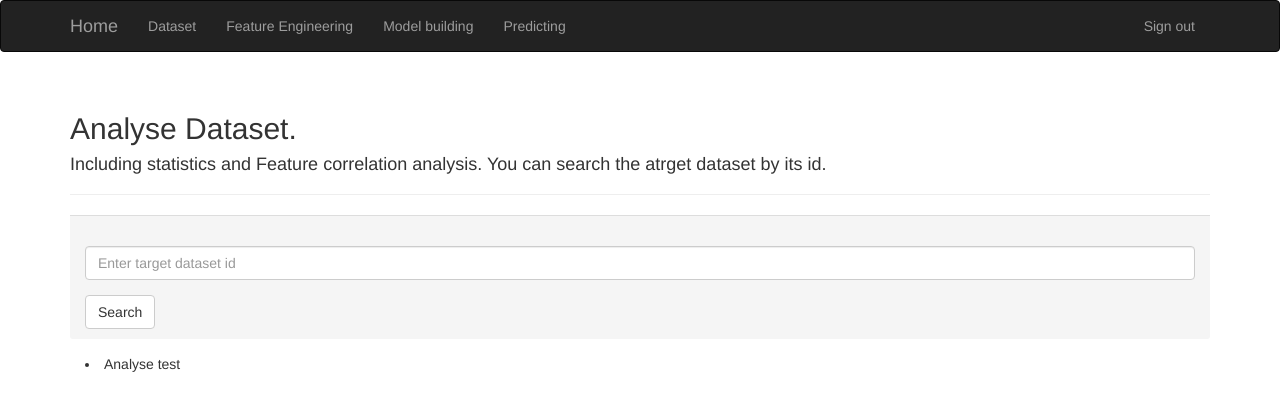
After one commit to Zjianglin/proPredictor, a Flask app: page /features in a window 1280 px wide. The commit adds this page. Shown: the top 411 px of the page. Run offline with Flask 2, Linux system fonts and the light colour scheme; the visitor is signed in with stand-in values (Sample User, id 1); some libraries are stand-ins or nearby versions.

```diff
--- a/app/main/datasets.py
+++ b/app/main/datasets.py
@@ -2,19 +2,48 @@ from ..models import Dataset
 from . import main
 from .. import db, datasets
 import os
-from flask import render_template, request, current_app
-from .forms import DatasetForm
-from flask_login import login_required
+from flask import render_template, flash, session, redirect, url_for
+from .forms import DatasetForm, SearchDataset
+from flask_login import login_required, current_user
 
 @main.route('/datasets', methods=['GET', 'POST'])
 @login_required
 def datasets_index():
     form = DatasetForm()
-    datas = ['test 1', 'test 2']
+    datas = [ {'name': 'test_dataset_1.csv', 'id': 1, 'timestamp': '2017-4-10'},
+              {'name': 'test_dataset_2.csv', 'id': 2},
+              {'name': 'test_dataset_3.csv', 'id': 3}]
     if form.validate_on_submit():
         filename = datasets.save(form.dataset.data)
-        new_dataset = Dataset(name=filename)
+        new_dataset = Dataset(name=filename, user_id=current_user.id)
         db.session.add(new_dataset)
+        flash('upload new dataset successfully')
         datas.append(filename)
 
     return render_template('datasets.html', form=form, datasets=datas)
+
+@main.route('/dataset/del/<id>')
+@login_required
+def delete_dataset(id):
+    data = Dataset.query.filter_by(id=id).first()
+    if data is None or current_user.id != data.user_id:
+        flash('Failed to delete dataset: {}'.format(data.name), 'error')
+    else:
+        db.session.delete(data)
+        db.session.commit()
+        flash('Succeed to delete dataset: {}'.format(data.name), 'info')
+    return redirect(url_for('main.datasets_index'))
+
+@main.route('/features', methods=['GET', 'POST'])
+@login_required
+def features_index():
+    search = SearchDataset()
+    if search.validate_on_submit():
+        dataset = Dataset.query.filter_by(id=search.dataset_id.data).first()
+        if dataset is None or dataset.user_id != current_user.id:
+            flash('You have no dataset with id {}'.format(
+                    search.dataset_id.data), 'error')
+        else:
+            pass
+    return render_template('features.html', form=search,
+                           analyse=session.get('analyse', True))
--- a/app/main/forms.py
+++ b/app/main/forms.py
@@ -1,5 +1,5 @@
 from flask_wtf import FlaskForm
-from wtforms import StringField, SubmitField
+from wtforms import StringField, SubmitField, IntegerField
 from wtforms.validators import  DataRequired
 from flask_wtf.file import FileField, FileAllowed, FileRequired
 from .. import datasets
@@ -14,3 +14,8 @@ class DatasetForm(FlaskForm):
         FileRequired('Dataset required')
     ])
     submit = SubmitField('Upload')
+
+class SearchDataset(FlaskForm):
+    dataset_id = IntegerField('', validators=[DataRequired()], render_kw={
+                            "placeholder": "Enter target dataset id"})
+    submit = SubmitField('Search')
--- /dev/null
+++ b/app/main/proM/preprocess.py
@@ -0,0 +1,2 @@
+import pandas as pd
+import numpy as np
--- a/app/models.py
+++ b/app/models.py
@@ -14,6 +14,7 @@ class User(UserMixin, db.Model):
     password_hash = db.Column(db.String(128), nullable=False)
     confirmed = db.Column(db.Boolean(), default=False)
     estimators = db.relationship('Estimator', backref='user')
+    datasets = db.relationship('Dataset', backref='user')
 
     def __repr__(self):
         return '<User {} {}>'.format(self.username, self.password_hash)
--- a/app/templates/base.html
+++ b/app/templates/base.html
@@ -18,7 +18,10 @@
             <ul class="nav navbar-nav">
 
                 <li><a href="{{ url_for('main.datasets_index') }}">Dataset</a></li>
-                <li><a href="/">Feature Engineering</a></li>
+                <li><a href="{{ url_for('main.features_index') }}">
+                        Feature Engineering
+                    </a>
+                </li>
                 <li><a href="/">Model building</a></li>
                 <li><a href="/">Predicting</a></li>
             </ul>
--- /dev/null
+++ b/app/templates/features.html
@@ -0,0 +1,20 @@
+{% extends "base.html" %}
+{% import "bootstrap/wtf.html" as wtf %}
+
+{% block page_content %}
+    <div class="page-header">
+        <h2> Analyse Dataset.</h2>
+        <h4>Including statistics and Feature correlation analysis.
+            You can search the atrget dataset by its id.
+        </h4>
+    </div>
+    <div class="panel-footer">
+        {{ wtf.quick_form(form, form_type='inline')  }}
+    </div>
+
+    {% if analyse %}
+        <div class="panel-body">
+            <li>Analyse test</li>
+        </div>
+    {% endif %}
+{% endblock %}
```
Also changed, not shown: app/templates/datasets.html (+28 -7 lines), app/templates/upload_index.html (deleted, +0 -15 lines), app/main/proM/__init__.py (added), app/main/proM/predict.py (added), 1 other file.
